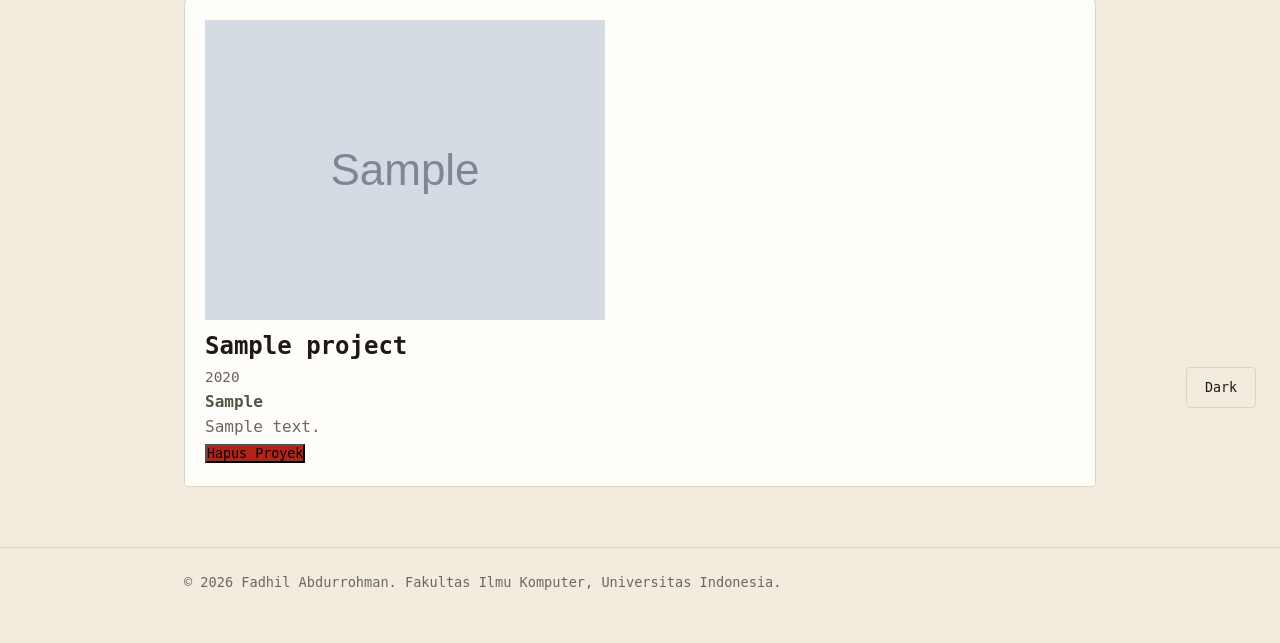
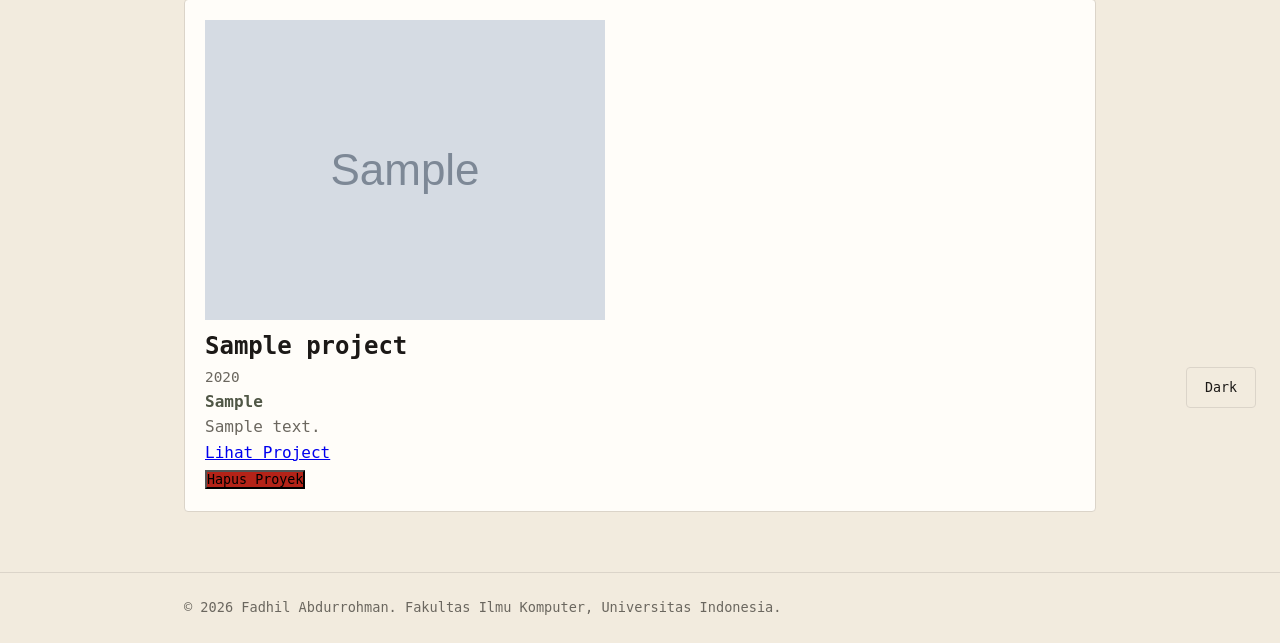
Before and after one commit to fadhilabdurrohman/myportofolio, a Django app: page /project/ in a window 1280 px wide. Shown: the part 368-1011 px from the top of the page. Before the commit the page ends 958 px from the top, so only its background shows below. Run offline with Django 5.2, Linux system fonts and the light colour scheme; tables that the repository leaves empty hold one stand-in row (values such as "Sample post"); grey boxes marked "Sample" are stand-in pictures.

Commit message:
feat: enhance project and experience

```diff
--- a/main/models.py
+++ b/main/models.py
@@ -3,6 +3,7 @@ from django.db import models
 
 # Create your models here.
 
+# Education model
 class Education(models.Model):
     id = models.UUIDField(primary_key=True, default=uuid.uuid4, editable=False)
     institution = models.CharField(max_length=255)
@@ -27,6 +28,7 @@ class Education(models.Model):
         end = self.ended_at.strftime("%Y")
         return f"{start} - {end}"
 
+# Skill model
 class Skill(models.Model):
     id = models.UUIDField(primary_key=True, default=uuid.uuid4, editable=False)
     name = models.CharField(max_length=255)
@@ -36,6 +38,7 @@ class Skill(models.Model):
     def __str__(self):
         return self.name
 
+# Project model
 class Project(models.Model):
     id = models.UUIDField(primary_key=True, default=uuid.uuid4, editable=False)
     title = models.CharField(max_length=255)
@@ -48,6 +51,7 @@ class Project(models.Model):
     def __str__(self):
         return self.title
 
+# Experience model
 class Experience(models.Model):
     EXPERIENCE_CHOICES = [
         ('internship', 'Internship'),
--- a/portofolio/views.py
+++ b/portofolio/views.py
@@ -1,4 +1,5 @@
 from django.shortcuts import render
+
 
 def landing_page(request):
     return render(request, "index.html")
--- a/templates/experience.html
+++ b/templates/experience.html
@@ -14,6 +14,9 @@
                         <article class="experience-item">
                             <div class="experience-info">
                                 <div class="experience-meta">
+                                    {% if experience.thumbnail %}
+                                        <img src="{{ experience.thumbnail.url }}" alt="{{ experience.name }}" class="experience-thumbnail">
+                                    {% endif %}
                                     <h2>{{ experience.title }}</h2>
                                     <span class="experience-date">{{ experience.date_range }}</span>
                                     <span class="experience-type">{{ experience.get_category_display }}</span>
--- a/templates/project.html
+++ b/templates/project.html
@@ -42,7 +42,7 @@
                                 <p class="project-type">{{ project.project_type }}</p>
                                 <p class="project-description">{{ project.description }}</p>
                                 <div class="project-card-actions">
-                                    {% if project.project_url %}
+                                    {% if project.url %}
                                         <a href="{{ project.url }}" class="button">Lihat Project</a>
                                     {% endif %}
                                     {% include "components/project_delete_modal.html" with project=project %}
```
Also changed, not shown: main/views.py (line endings or trailing spaces).
